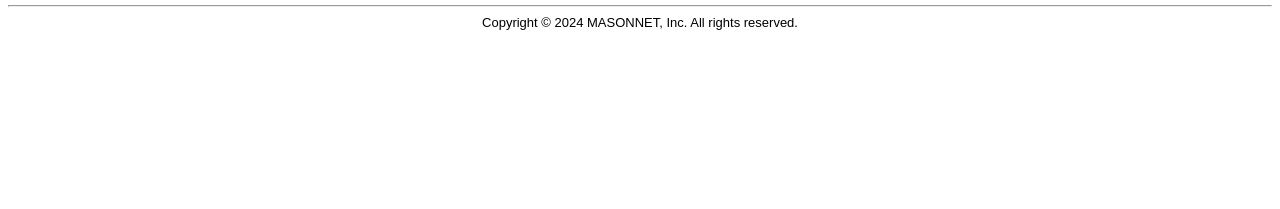
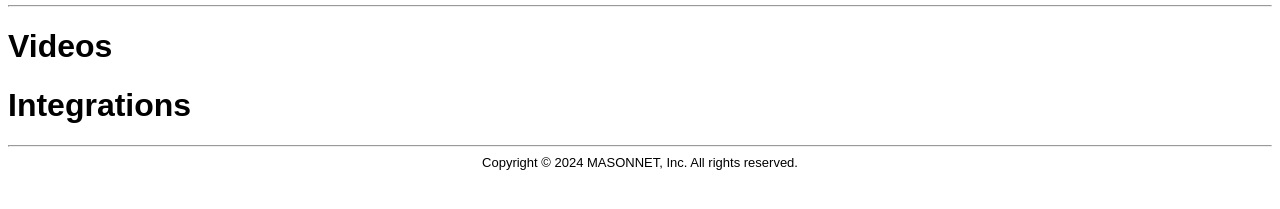
Before and after one commit to masonnetincusa/postsocial, a plain HTML site: page connect.html in a window 1280 px wide. Shown: the part 233-442 px from the top of the page. Drawn offline with nearby package versions, Linux system fonts and the light colour scheme.

Commit message:
Update connect.html

```diff
--- a/connect.html
+++ b/connect.html
@@ -97,5 +97,8 @@ window.onclick = function(event) {
  |
         </center>
     <hr>
+  <h1>Videos</h1>
+  <h1>Integrations</h1>
+  <hr>
 <center><font size="2">Copyright &copy; 2024 MASONNET, Inc. All rights reserved.</font></center>
 </html>
```
